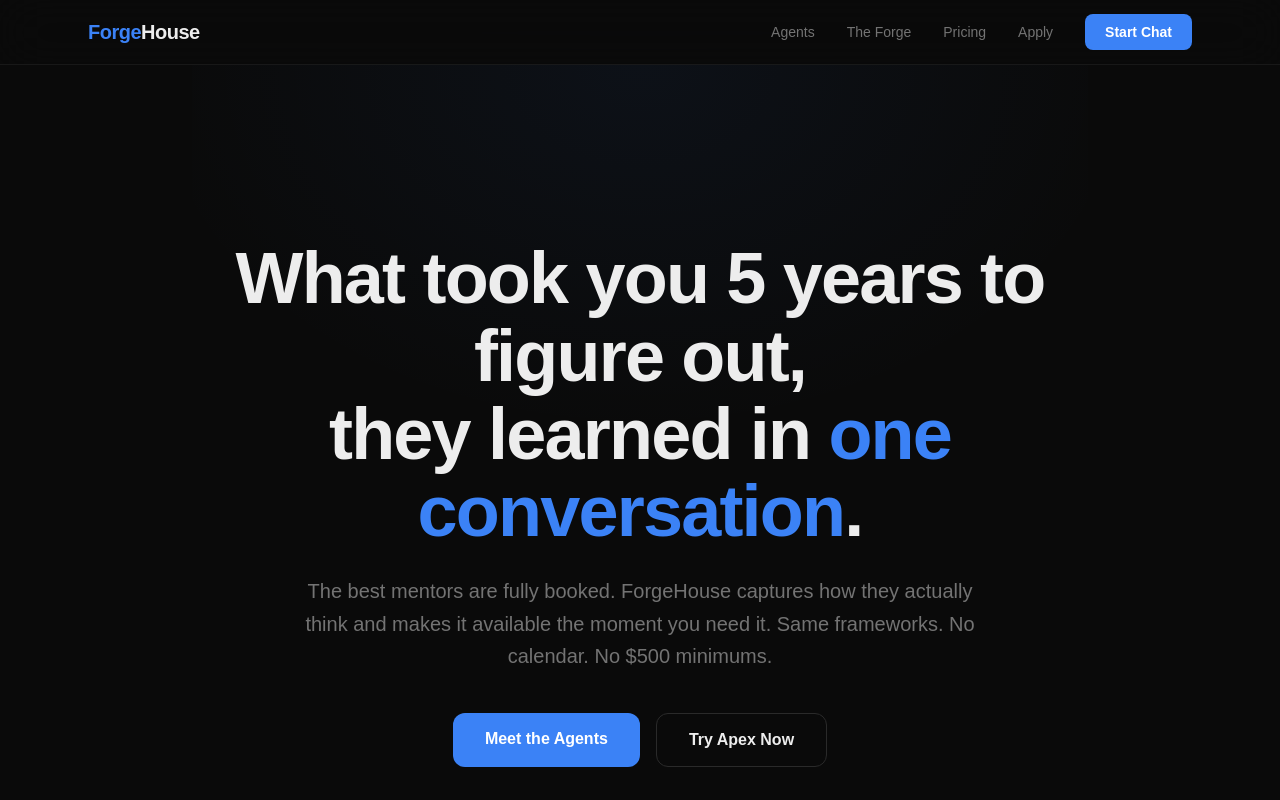
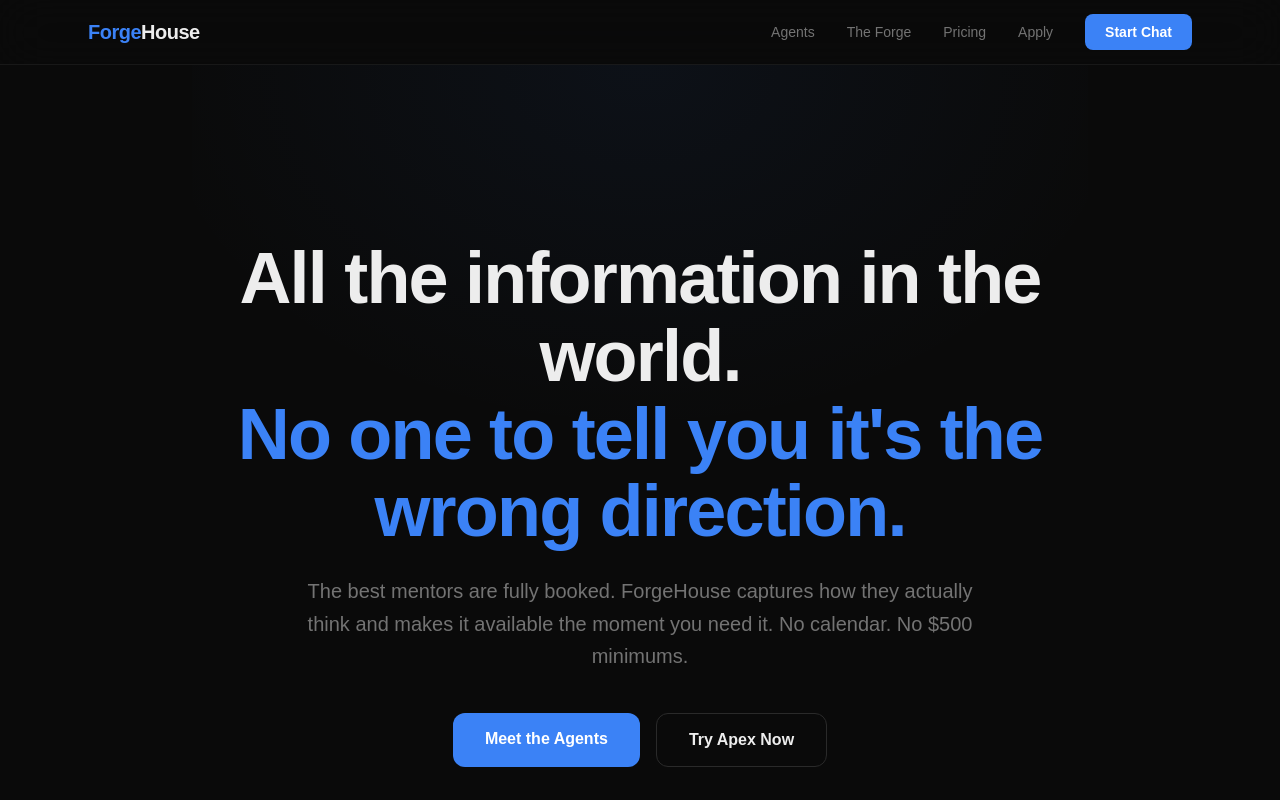
Before and after one commit to Apex-Sudo/forgehouse-site, a Next.js app: page / in a window 1280 px wide. Shown: the top 800 px of the page. Built offline with nearby package versions, Linux system fonts and the light colour scheme.

Commit message:
hero rewrite: 'All the information in the world. No one to tell you it's the wrong direction.'
Direct from customer research language. Signal density over word count.

```diff
--- a/src/app/page.tsx
+++ b/src/app/page.tsx
@@ -45,14 +45,13 @@
       {/* Hero */}
       <section className="gradient-hero px-6 py-32 md:py-44 max-w-4xl mx-auto text-center">
         <h1 className="text-4xl md:text-6xl lg:text-7xl font-bold tracking-tight leading-[1.08] mb-6">
-          What took you 5 years to figure out,
+          All the information in the world.
           <br />
-          they learned in{" "}
-          <span className="text-amber">one conversation</span>.
+          <span className="text-amber">No one to tell you it&apos;s the wrong direction.</span>
         </h1>
         <p className="text-muted text-lg md:text-xl max-w-2xl mx-auto mb-10 leading-relaxed">
           The best mentors are fully booked. ForgeHouse captures how they actually think
-          and makes it available the moment you need it. Same frameworks. No calendar. No $500 minimums.
+          and makes it available the moment you need it. No calendar. No $500 minimums.
         </p>
         <div className="flex flex-col sm:flex-row gap-4 justify-center">
           <Link href="/agents" className="bg-amber text-white px-8 py-3.5 rounded-xl font-semibold hover:bg-amber-dark transition text-center">
```
